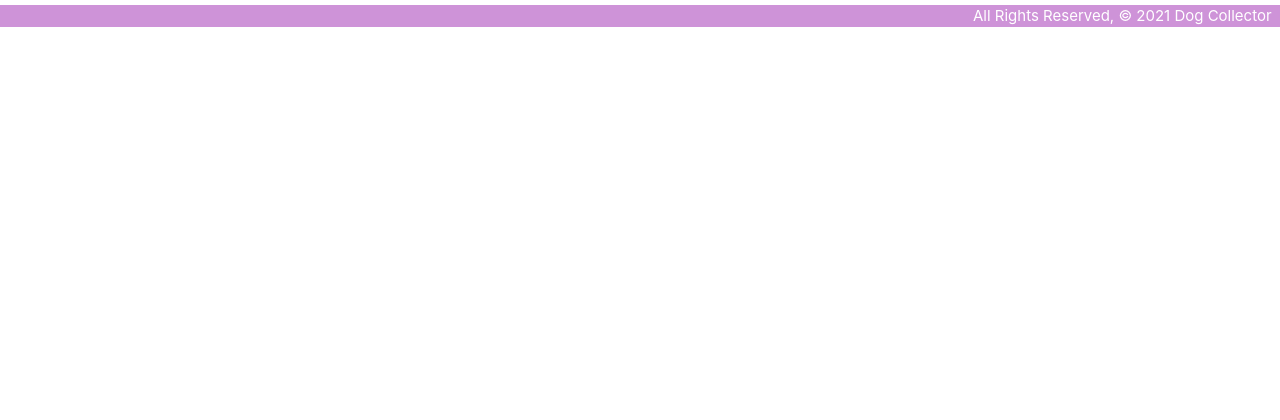
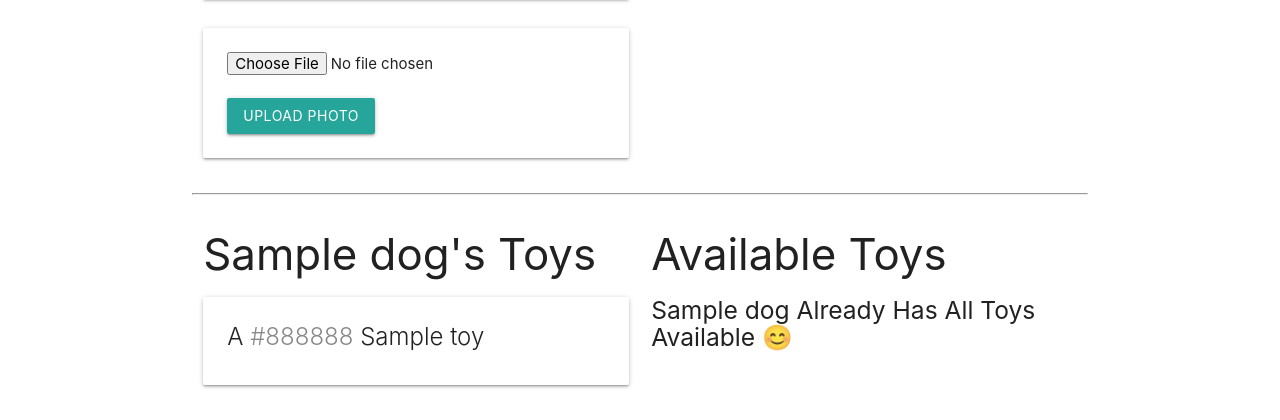
Before and after one commit to gkutieva/dogcollector2, a Django app: page /dogs/1/ in a window 1280 px wide. Shown: the part 774-1194 px from the top of the page. Before the commit the page ends 801 px from the top, so only its background shows below. Run offline with Django 3.2, Linux system fonts and the light colour scheme; tables that the repository leaves empty hold one stand-in row (values such as "Sample post").

Commit message:
added model for pictures

```diff
--- a/main_app/models.py
+++ b/main_app/models.py
@@ -51,3 +51,10 @@ class Feeding(models.Model):
   # change the default sort
   class Meta:
     ordering = ['-date']
+
+class Photo(models.Model):
+    url = models.CharField(max_length=200)
+    dog = models.ForeignKey(Dog, on_delete=models.CASCADE)
+
+    def __str__(self):
+        return f"Photo for dog_id: {self.dog_id} @{self.url}"
--- a/main_app/templates/dogs/detail.html
+++ b/main_app/templates/dogs/detail.html
@@ -21,6 +21,17 @@
         <a href="{% url 'dogs_delete' dog.id %}">Delete</a>
       </div>
     </div>
+    {% for photo in dog.photo_set.all %}
+    <img class="responsive-img card-panel" src="{{photo.url}}">
+    {% empty %}
+    <div class="card-panel teal-text center-align">No Photos Uploaded</div>
+    {% endfor %}
+    <form action="{% url 'add_photo' dog.id %}" enctype="multipart/form-data" method="POST" class="card-panel">
+      {% csrf_token %}
+      <input type="file" name="photo-file">
+      <br><br>
+      <input type="submit" class="btn" value="Upload Photo">
+    </form>
   </div>
   <div class="col s6">
     <form action="{% url 'add_feeding' dog.id %}" method="POST">
--- a/main_app/urls.py
+++ b/main_app/urls.py
@@ -10,6 +10,7 @@ urlpatterns = [
   path('dogs/<int:pk>/update/', views.DogUpdate.as_view(), name='dogs_update'),
   path('dogs/<int:pk>/delete/', views.DogDelete.as_view(), name='dogs_delete'),
   path('dogs/<int:dog_id>/add_feeding/', views.add_feeding, name='add_feeding'),
+  path('dogs/<int:dog_id>/add_photo/', views.add_photo, name='add_photo'),
   path('dogs/<int:dog_id>/assoc_toy/<int:toy_id>/', views.assoc_toy, name='assoc_toy'),
   path('dogs/<int:dog_id>/unassoc_toy/<int:toy_id>/', views.unassoc_toy, name='unassoc_toy'),
   path('toys/', views.ToyList.as_view(), name='toys_index'),
--- a/main_app/views.py
+++ b/main_app/views.py
@@ -1,8 +1,13 @@
 from django.shortcuts import render, redirect
 from django.views.generic.edit import CreateView, UpdateView, DeleteView
 from django.views.generic import ListView, DetailView
-from .models import Dog, Toy
+from .models import Dog, Toy, Photo
 from .forms import FeedingForm
+import uuid
+import boto3
+
+S3_BASE_URL = 'https://s3.us-west-1.amazonaws.com/'
+BUCKET = 'dogcollector2-gk'
 
 class DogCreate(CreateView):
   model = Dog
@@ -49,6 +54,24 @@ def add_feeding(request, dog_id):
     new_feeding.save()
   return redirect('detail', dog_id=dog_id)
 
+def add_photo(request, dog_id):
+    # photo-file will be the "name" attribute on the <input type="file">
+    photo_file = request.FILES.get('photo-file', None)
+    if photo_file:
+        s3 = boto3.client('s3')
+        # need a unique "key" for S3 / needs image file extension too
+        key = uuid.uuid4().hex[:6] + photo_file.name[photo_file.name.rfind('.'):]
+        # just in case something goes wrong
+        try:
+            s3.upload_fileobj(photo_file, BUCKET, key)
+            # build the full url string
+            url = f"{S3_BASE_URL}{BUCKET}/{key}"
+            # we can assign to cat_id or cat (if you have a cat object)
+            Photo.objects.create(url=url, dog_id=dog_id)
+        except:
+            print('An error occurred uploading file to S3')
+    return redirect('detail', dog_id=dog_id)
+
 def assoc_toy(request, dog_id, toy_id):
   # Note that you can pass a toy's id instead of the whole object
   Dog.objects.get(id=dog_id).toys.add(toy_id)
```
Also changed, not shown: main_app/migrations/0003_photo.py (added).
